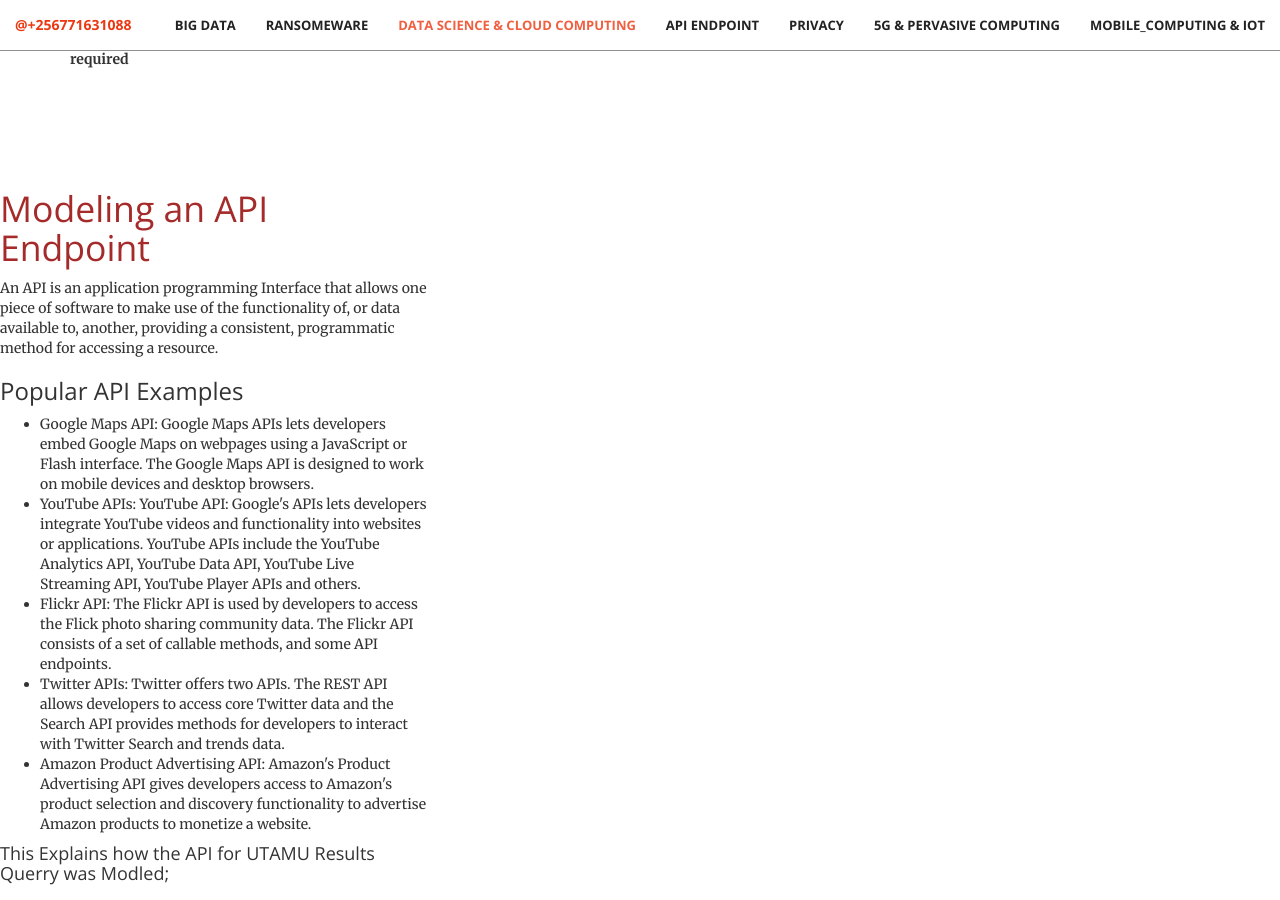
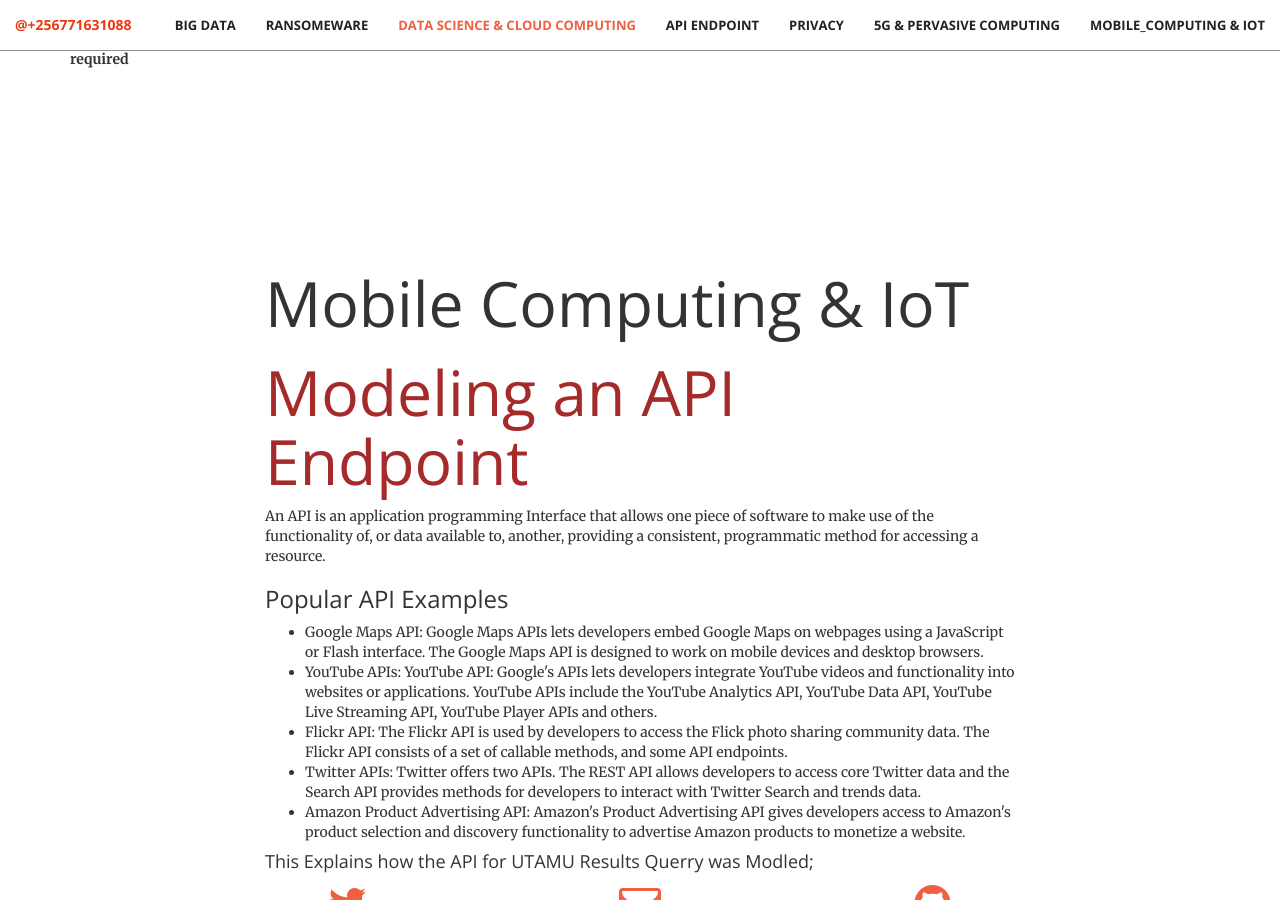
Before and after one commit to deromatic/deromatic.github.io, a Jekyll site: the page built from index.html, in a window 1280 px wide and 900 px high, scrolled down 5224 px. Built offline with Jekyll 4.4.1, drawn with Linux system fonts in a browser that asks for light colours.

Commit message:
Update portfolio.html

```diff
--- a/_includes/portfolio.html
+++ b/_includes/portfolio.html
@@ -1,9 +1,10 @@
-<section class="no-padding" id="portfolio">
-    <div class="container-fluid">
-        <div class="row no-gutter">
-            <div class="col-lg-4 col-sm-6">
 
-               <h1> <font color="brown">Modeling an API Endpoint</font></h1>
+<section id="portfolio">
+    <div class="container">
+        <div class="row">
+            <div class="col-lg-8 col-lg-offset-2 text-left">
+                <h1 class="section-heading">Mobile Computing & IoT</h1>
+                        <h1> <font color="brown">Modeling an API Endpoint</font></h1>
 
                 An API is an application programming Interface that allows one piece of software to make use of the functionality of, or data available to, another, providing a consistent, programmatic method for accessing a resource.
                 <h3>Popular API Examples</h3>
@@ -17,6 +18,24 @@
    <h4> This Explains how the API for UTAMU Results Querry was Modled;</h4>
 
             </div>
+        <div class="col-lg-2 col-lg-offset-2 text-center">
+            <a href="https://twitter.com/{{ site.twitter_username }}">
+                <i class="fa fa-twitter fa-3x wow bounceIn" data-wow-delay=".1s"></i>
+                <p>{{ site.twitter_username }}</p>
+            </a>
         </div>
+        <div class="col-lg-2 col-lg-offset-1 text-center">
+            <a href="mailto:{{ site.email }}">
+            <i class="fa fa-envelope-o fa-3x wow bounceIn" data-wow-delay=".1s"></i>
+                <p>{{ site.email }}</p>
+            </a>
+        </div>
+        <div class="col-lg-2 col-lg-offset-1 text-center">
+            <a href="https://github.com/{{ site.github_username }}">
+            <i class="fa fa-github fa-3x wow bounceIn" data-wow-delay=".1s"></i>
+                <p>{{ site.github_username }}</p>
+            </a>
+        </div>
+
     </div>
 </section>
```
